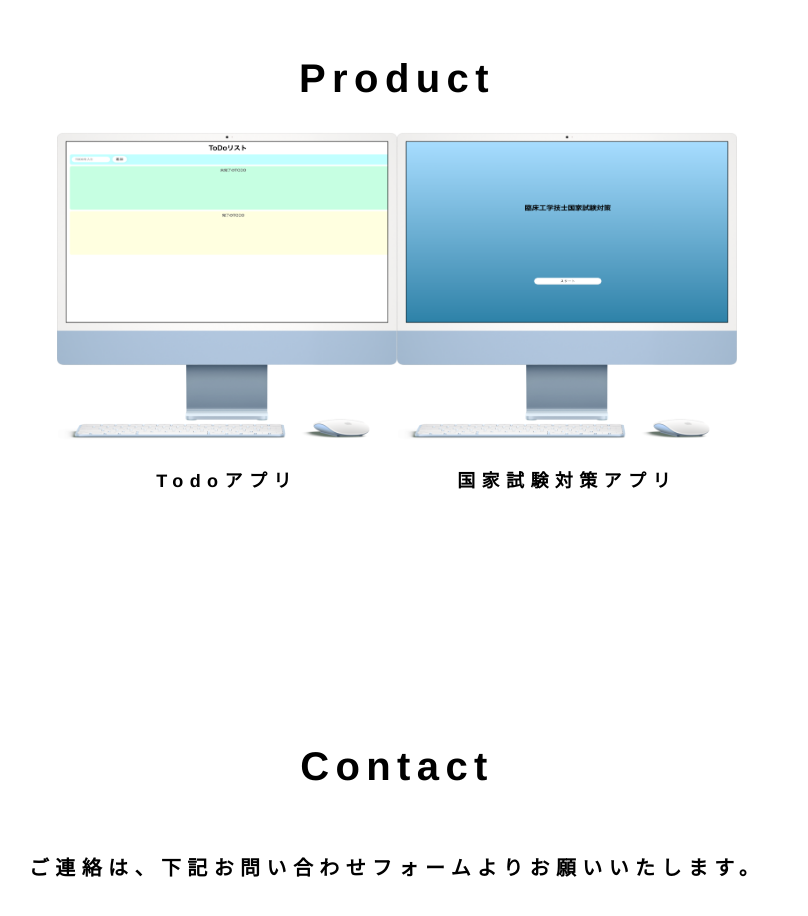
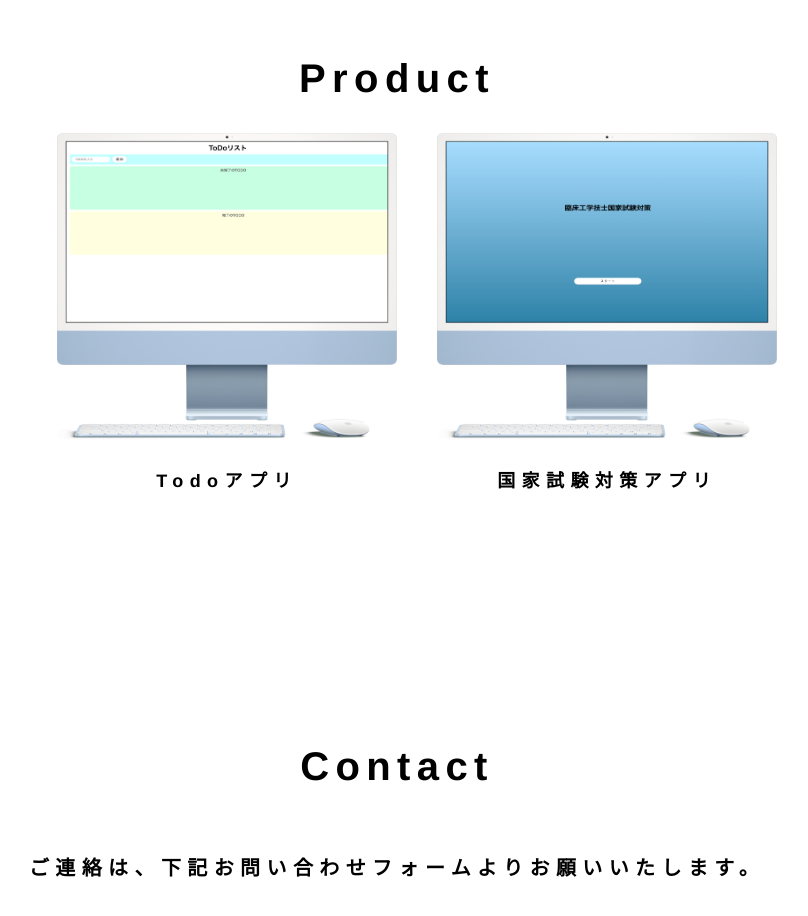
Before and after one commit to hiro1125/hironori-portfolio, a React (Create React App) app: page / in a window 1280 px wide. Shown: the part 2180-3096 px from the top of the page, without its empty margins (243-1051 px from the left). Built offline with nearby package versions, Linux system fonts and the light colour scheme; the HTML template or start-up script is replaced by a standard one.

Commit message:
topProduct screen style modification

```diff
--- a/src/styles/topProduct.css
+++ b/src/styles/topProduct.css
@@ -3,7 +3,6 @@
 }
 
 .topProductList {
-  margin: 0;
   display: inline-block;
 }
 
```
